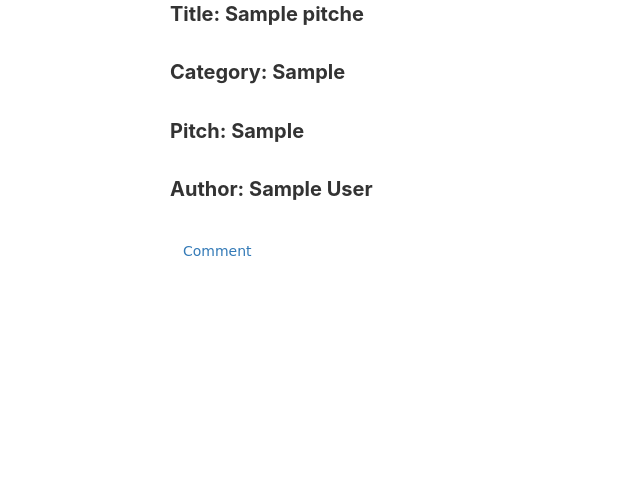
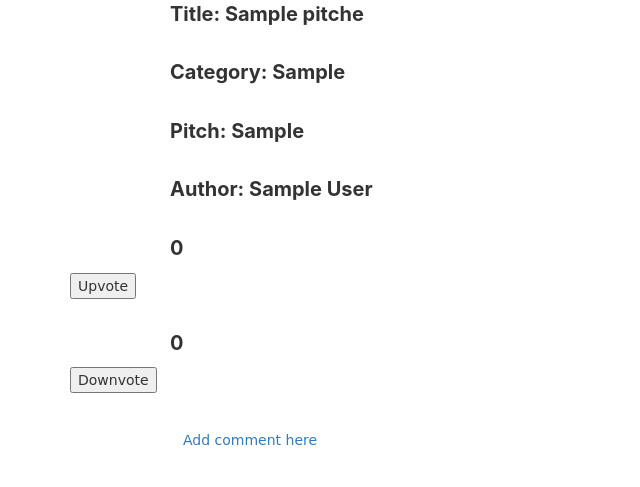
Before and after one commit to UMULISA12/pitch_ip, a Flask app: page / in a window 1280 px wide. Shown: the part 369-856 px from the top of the page, without its empty margins (0-640 px from the left). Before the commit the page ends 625 px from the top, so only its background shows below. Run offline with Flask 2, Linux system fonts and the light colour scheme; tables that the repository leaves empty hold one stand-in row (values such as "Sample post"); some libraries are stand-ins or nearby versions.

Commit message:
adding comments form

```diff
--- a/app/main/views.py
+++ b/app/main/views.py
@@ -129,20 +129,19 @@ def display_pitch():
 @main.route('/new/comment/<int:id>', methods = ['GET','POST'])
 @login_required
 def add_comment(id):
- comment=Comment.save_comment(id=id).first()
- if pitch is None:
+  pitch=Pitch.query.filter_by(id=id).first()
+  if pitch is None:
     abort(404)
 
- form=CommentForm()
-
- if form.validate_on_submit():
+  form=CommentForm()
+  if form.validate_on_submit():
      comment=form.comment.data
      new_comment=Comment(content=comment ,pitch=pitch ,user=current_user)
      db.session.add(new_comment)
     #  db.session.commit()
 
      return redirect(url_for('main.index'))
-     return render_template('comment.html', comment_form=form ,pitch=pitch)
+  return render_template('comment.html', comment_form=form ,pitch=pitch)
 
 @main.route('/pitch/<int:id>')
 def single_pitch(id):
--- a/app/models.py
+++ b/app/models.py
@@ -267,6 +267,20 @@ class Pitch(db.Model):
         pitches = Pitch.query.all()
         return pitches
 
+    @classmethod
+    def upvote(cls,id):
+       pitch=Pitch.query.filter_by(pitch_id=id).all()
+       upvotes=0
+       upvotes=pitch.upvotes+1
+       return upvotes
+
+    @classmethod
+    def downvote(cls,id):
+       pitch=Pitch.query.filter_by(pitch_id=id).all()
+       downvotes=0
+       downvotes=pitch.downvotes+1
+       return downvotes
+
 
 # class Comment(db.Model):
 
--- a/app/templates/index.html
+++ b/app/templates/index.html
@@ -21,7 +21,11 @@
 <p class="card-text">Category: {{pitch.category}}</p>
 <p class="card-text">Pitch: {{pitch.pitch}}</p>
 <p class="card-text">Author: {{pitch.author}}</p>
-<p><a class="btn btn-light btn-xl sr-button" href="{{url_for('main.add_comment',id = pitch.id)}}"> Comment</a></p>
+<p>0</p>
+<button href="{{url_for('main.upvoting',id=pitch.id)}}">Upvote</button>
+<p>0</p>
+<button>Downvote</button>
+<p><a class="btn btn-light btn-xl sr-button" href="{{url_for('main.add_comment',id = pitch.id)}}"> Add comment here</a></p>
 <br>
 
 </div>
```
